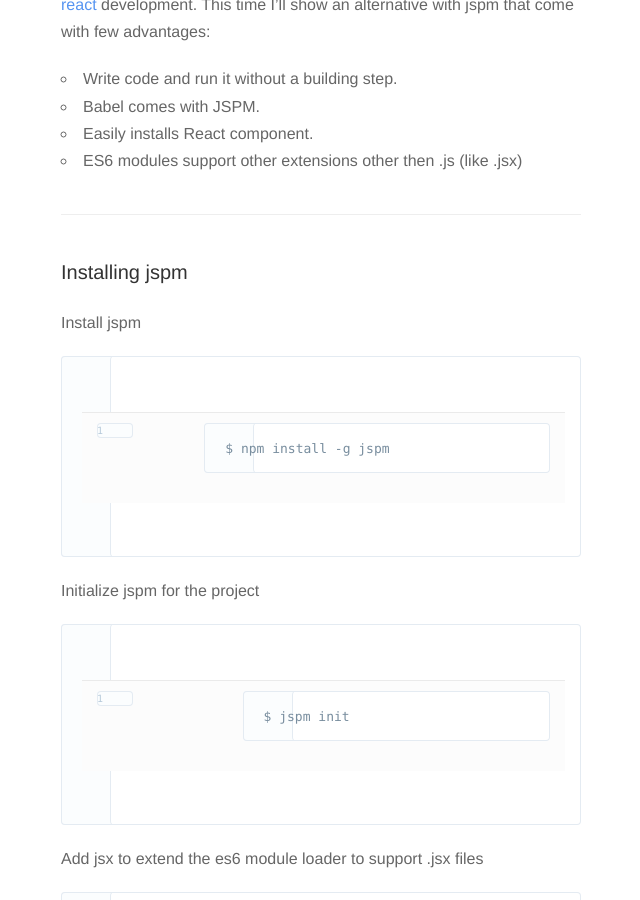
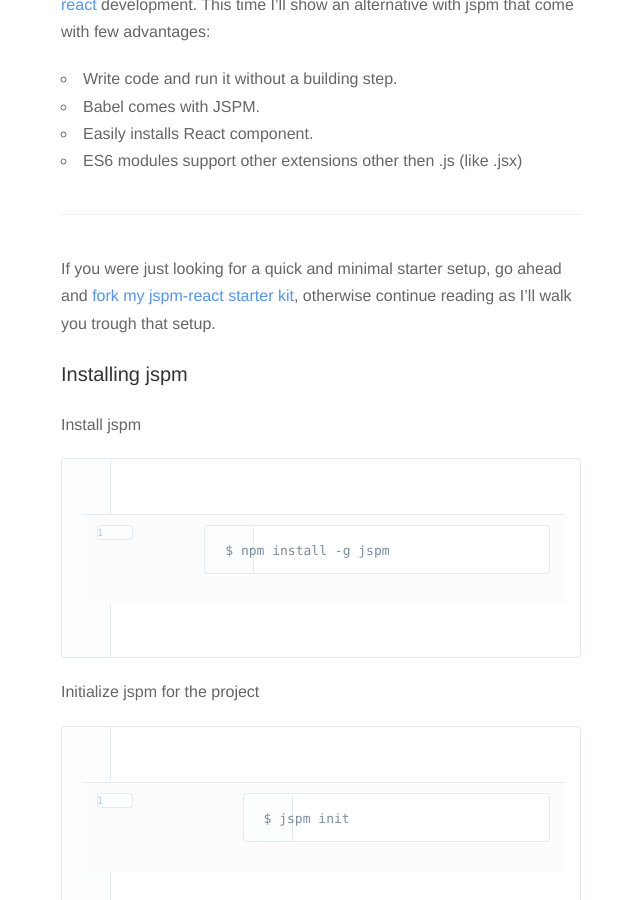
Before and after one commit to nickbalestra/nickbalestra.github.io, a Jekyll site: the page built from _posts/2015-11-2-up-and-running-with-jspm-for-react.markdown, in a window 1280 px wide and 900 px high, scrolled down 485 px. Shown: the whole window, without its empty margins (319-959 px from the left). Built offline with Jekyll 4.4.1, drawn with Linux system fonts in a browser that asks for light colours; nearby versions of some CDN libraries; Markdown is read by kramdown in place of the engine named in the settings; some of the changed text lies outside the part shown.

Commit message:
better starter kit links and descriptions

```diff
--- a/_posts/2015-11-1-up-and-running-with-webpack-for-babel-and-react.markdown
+++ b/_posts/2015-11-1-up-and-running-with-webpack-for-babel-and-react.markdown
@@ -9,6 +9,9 @@ description: Setting up Webpack as your build tool.
 If you rely on a build tool with your development team (and you definitely should), most probably you are relying on Make, Grunt or Gulp. But when it come to bundling assets and dependencies for the browser, and you want to rely on javascript modules (either following the commonJS, AMD, or ES6 module pattern), simply concatenating JavaScript files won't be that easy anymore. Luckily we have tools that help us in this direction: [Browserify](http://browserify.org/), [Webpack](https://webpack.github.io/) and [JSPM](http://jspm.io/). In this post, we'll go over setting up Webpack for developing with react using [Babel](http://babeljs.io/) to transpile [ES6](http://www.ecma-international.org/ecma-262/6.0/) and [JSX](https://facebook.github.io/jsx/) code.
 
 If all of that still confusing to you, read surviveJS's article ['Webpack compared']( http://survivejs.com/webpack_react/webpack_compared/) to understand Webpack better by seeing it explained into a historical context.
+
+If you were just looking for a quick and minimal starter setup, go ahead and [fork my webpack-react starter kit](https://github.com/nickbalestra/webpack-react-starter-kit), otherwise continue reading as I'll walk you trough that setup.
+
 
 ***
 
@@ -246,4 +249,4 @@ By adding the Dedupe and UglifyJs plugins we can optimize our bundles from:
 Webpack is an awesome tool that may not solve anything, but it does solve the difficult problem of bundling.
 Coupled with react and babel makes it a very good development tool.
 
-[Download the code of this post](https://github.com/nickbalestra/webpack-react)
+To help you kickstart your development with react using Webpack fork the [webpack-react starter kit](https://github.com/nickbalestra/webpack-react-starter-kit)
--- a/_posts/2015-11-2-up-and-running-with-jspm-for-react.markdown
+++ b/_posts/2015-11-2-up-and-running-with-jspm-for-react.markdown
@@ -14,6 +14,8 @@ In my last post, I walked through the process of [setting up webpack for react](
 - ES6 modules support other extensions other then .js (like .jsx)
 
 ***
+
+If you were just looking for a quick and minimal starter setup, go ahead and [fork my jspm-react starter kit](https://github.com/nickbalestra/jspm-react-starter-kit), otherwise continue reading as I'll walk you trough that setup.
 
 ### Installing jspm
 
@@ -125,4 +127,4 @@ Make sure to set the System trace property to true from the html file to enable
 
 ***
 
-[Download the code of this post](https://github.com/nickbalestra/jspm-react)
+To help you kickstart your development with react using JSPM fork the [jspm-react starter kit](https://github.com/nickbalestra/jspm-react-starter-kit)
```
